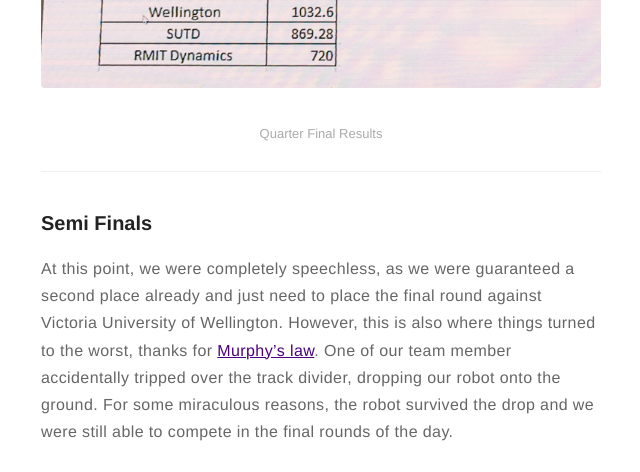
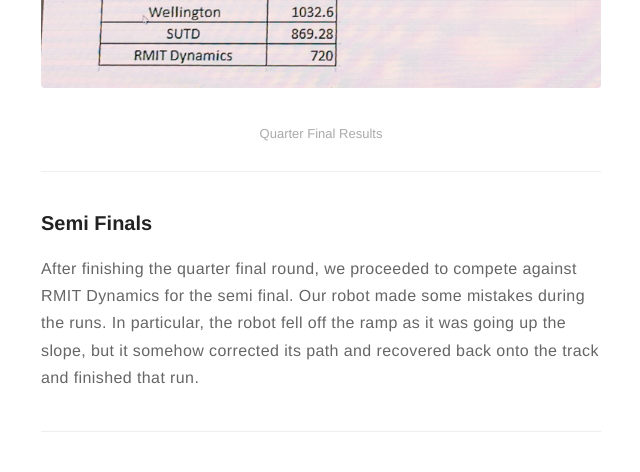
Before and after one commit to stevenlee090/stevenlee090.github.io, a Jekyll site: the page built from _posts/2018-09-20-niarc-reflection.markdown, in a window 1280 px wide and 1400 px high, scrolled down 7932 px. Shown: the top 472 px of the window, without its empty margins (319-959 px from the left). Built offline with Jekyll 4.4.1, drawn with Linux system fonts in a browser that asks for light colours; some of the changed text lies outside the part shown; grey boxes are pictures that could not be loaded.

Commit message:
updated niarc final reflection post with minor addition in contents and videos

```diff
--- a/_posts/2018-09-20-niarc-reflection.markdown
+++ b/_posts/2018-09-20-niarc-reflection.markdown
@@ -143,6 +143,18 @@
 ---
 
 ### Semi Finals
+After finishing the quarter final round, we proceeded to compete against RMIT Dynamics for the semi final. Our robot made some mistakes during the runs. In particular, the robot fell off the ramp as it was going up the slope, but it somehow corrected its path and recovered back onto the track and finished that run.
+
+---
+
+<iframe width="792" height="446" src="https://www.youtube.com/embed/QsvY94D5BZk" frameborder="0" allow="autoplay; encrypted-media" allowfullscreen></iframe>
+<figcaption class="caption">Semi final round - University of Melbourne vs RMIT University (RMIT Dynamics)</figcaption>
+
+---
+
+Despite the mistakes during the semi-final round, we were still able to score slightly above RMIT dynamics and eventually made our way into the final round.
+
+### Finals
 
 At this point, we were completely speechless, as we were guaranteed a second place already and just need to place the final round against Victoria University of Wellington. However, this is also where things turned to the worst, thanks for [Murphy’s law](https://en.wikipedia.org/wiki/Murphy%27s_law). One of our team member accidentally tripped over the track divider, dropping our robot onto the ground. For some miraculous reasons, the robot survived the drop and we were still able to compete in the final rounds of the day.
 
@@ -154,6 +166,13 @@
 ---
 
 For the outer track run, the robot almost made its way to the finish line without issues, but then decided it would drift away from the track at the final corner before the finish zone. For the inner track run, even though the robot was much faster than the competing robot, it knocked over an obstacle after the first zig-zag, and it also missed a zig-zag over the second yellow/black-taped zone.
+
+---
+
+<iframe width="792" height="446" src="https://www.youtube.com/embed/-01SdS8-T1c" frameborder="0" allow="autoplay; encrypted-media" allowfullscreen></iframe>
+<figcaption class="caption">Semi final round - University of Melbourne vs Victoria University of Wellington (VuW)</figcaption>
+
+---
 
 This resulted in point deductions for both runs, placing our scores slightly lower than the opponent, hence losing the championship round to VuW (Victoria University of Wellington). It is important to acknowledge that even though VuW’s robot is much slower than our robot, it was amazingly consistent, and was able to perform all the required tasks over every single terrain elements, while avoiding all the obstacles placed along the track.
 
```
Also changed, not shown: other parts of _posts/2018-09-20-niarc-reflection.markdown (+1 -1 lines).
